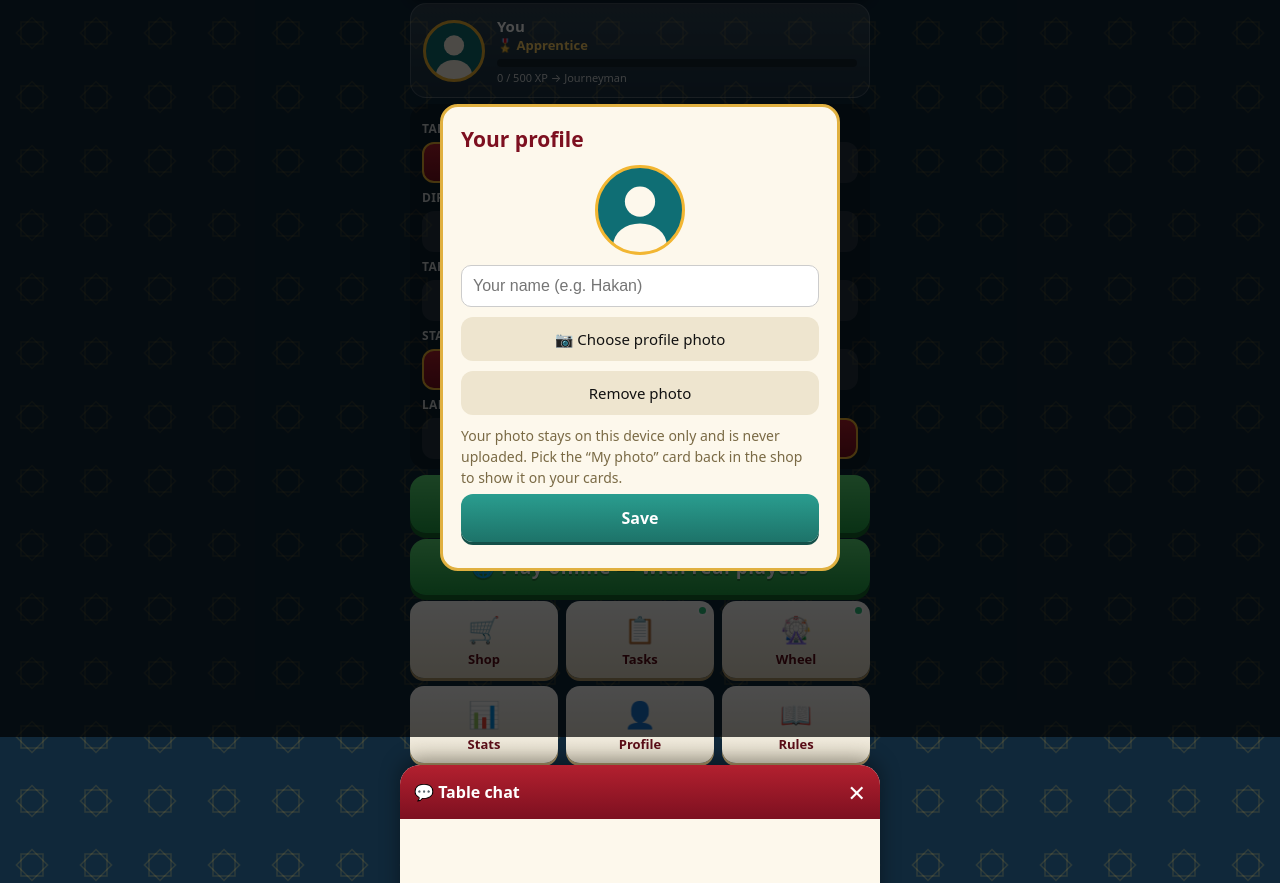
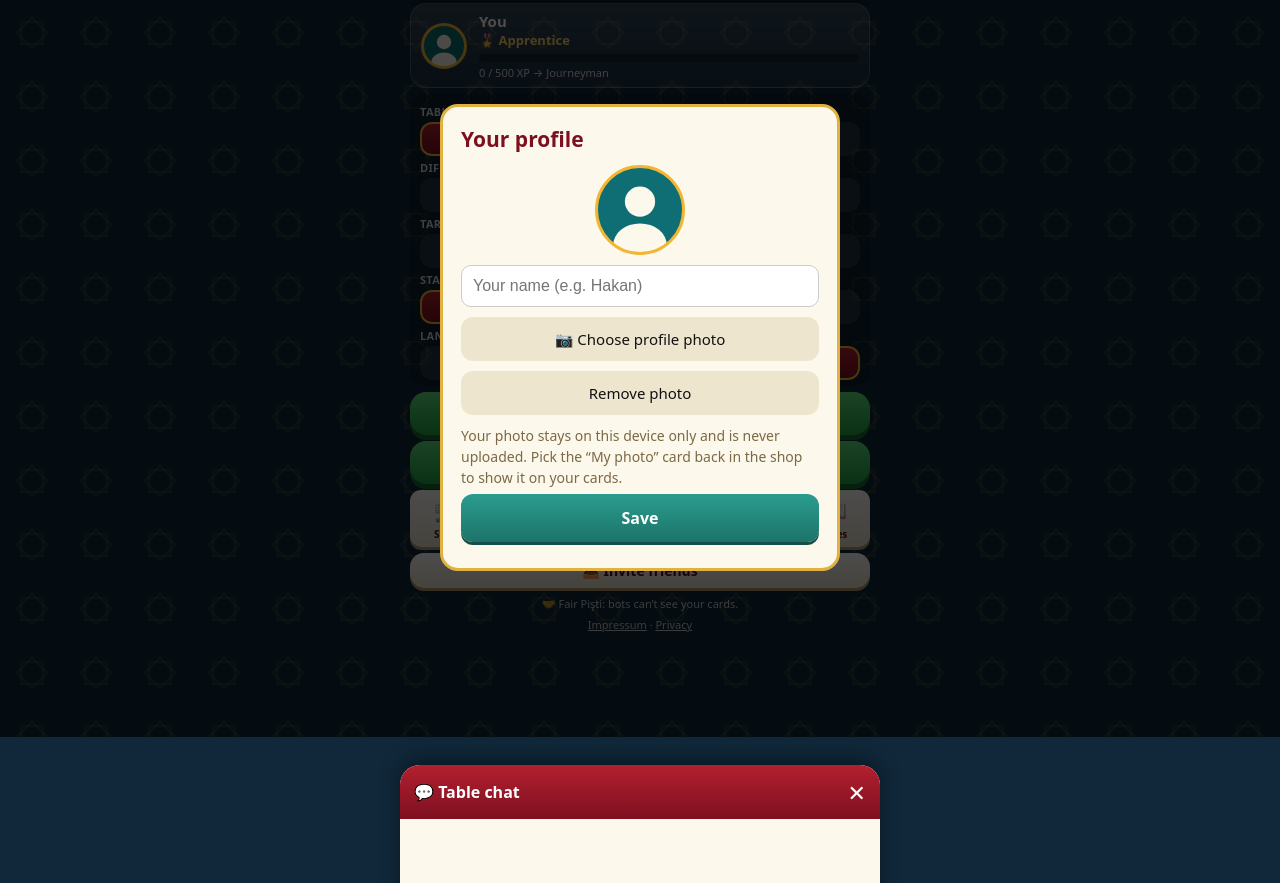
Before and after one commit to pistimasasi/pistimasasi.github.io, a plain HTML site: page index.html in a window 1280 px wide. Shown: the part 63-946 px from the top of the page. After the commit the page ends 800 px from the top, so only its background shows below. Drawn offline with Linux system fonts and the light colour scheme.

Commit message:
Ana menü ve salon da ekrana sabit; sayfa dışarı taşmıyor, menü küçük ekranlarda sıkışıyor
Co-Authored-By: Claude Opus 5.5 <noreply@anthropic.com>
Claude-Session: https://claude.ai/code/session_019bqqMjFcSzoxCkPQDrUN5D

```diff
--- a/index.html
+++ b/index.html
@@ -309,7 +309,18 @@ button{font-family:inherit}
 .lbrow .ln{flex:1;font-weight:700;overflow:hidden;text-overflow:ellipsis;white-space:nowrap}
 .lbrow.me{background:#fff3c4;border-radius:8px}
 /* oyun ekranı: ekrana tam otur, kaydırma yok */
-body.ingame{overflow:hidden;height:100vh;height:100dvh}
+body{overflow:hidden}
+.app{position:fixed;top:0;bottom:0;left:0;right:0;margin:0 auto;height:auto;min-height:0;overflow:hidden;padding-top:max(8px,env(safe-area-inset-top));padding-bottom:max(8px,env(safe-area-inset-bottom))}
+.screen.on{min-height:0}
+#menu.on,#lobby.on{overflow-y:auto;-webkit-overflow-scrolling:touch}
+#lobby .lhead,#lobby .lbar{flex:none}
+/* menü ekrana sığsın */
+.pbtns{display:flex;flex-direction:column;gap:6px}
+body.m1 .pcard{padding:7px 10px}body.m1 .pcard .ava{width:46px;height:46px}body.m1 .panel{padding:6px 10px}body.m1 .plabel{margin:4px 0 3px;font-size:11px}
+body.m1 .seg button{padding:6px 3px;font-size:13px}body.m1 .play,body.m1 .online{padding:10px;font-size:17px}
+body.m1 .tiles{grid-template-columns:repeat(6,1fr);gap:5px}body.m1 .tile{padding:6px 1px;font-size:10px;border-radius:11px}body.m1 .tile span{font-size:21px}
+body.m1 .share{padding:8px;font-size:14px}body.m1 .fair,body.m1 .legal{font-size:11px;padding:0}
+body.m2 .pbtns{display:grid;grid-template-columns:1fr 1fr}body.m2 .play,body.m2 .online{font-size:15px;padding:12px 6px}body.m2 .seg button{padding:5px 2px}body.m2 .xptxt{margin-top:1px;font-size:10px}
 body.ingame .app{position:fixed;top:0;bottom:0;left:0;right:0;margin:0 auto;height:auto;min-height:0;overflow:hidden;padding-top:max(8px,env(safe-area-inset-top));padding-bottom:max(8px,env(safe-area-inset-bottom))}
 body.ingame #game{min-height:0;overflow:hidden}
 body.ingame .midrow{min-height:0}
@@ -370,8 +381,8 @@ body.k2 .deck .card{width:42px;height:58px}body.k2 .felt{min-height:120px}body.k
       <div class="plabel" data-i18n="menu_lang">DİL</div>
       <div class="seg" id="segLang"><button data-v="tr">🇹🇷 Türkçe</button><button data-v="de">🇩🇪 Deutsch</button><button data-v="en">🇬🇧 English</button></div>
     </div>
-    <button class="play" id="playBtn" data-i18n="play">HEMEN OYNA ▶</button>
-    <button class="online" id="onlineBtn" data-i18n="online_btn">🌐 Online oyna — gerçek oyuncularla</button>
+    <div class="pbtns"><button class="play" id="playBtn" data-i18n="play">HEMEN OYNA ▶</button>
+    <button class="online" id="onlineBtn" data-i18n="online_btn">🌐 Online oyna — gerçek oyuncularla</button></div>
     <div class="tiles">
       <button class="tile" id="tShop"><span>🛒</span><b data-i18n="tile_shop">Dükkan</b></button>
       <button class="tile" id="tTasks"><span>📋</span><b data-i18n="tile_tasks">Görevler</b><i class="dot" id="taskDot"></i></button>
@@ -944,16 +955,18 @@ function renderMenu(){
   else{$('mXp').style.width='100%';$('mXpTxt').textContent=`${fmt(SV.xp)} XP · ${t('top_rank')}`;}
   for(const [id,key] of [['segMode','mode'],['segDiff','diff'],['segTarget','target'],['segStake','stake']])
     $(id).querySelectorAll('button').forEach(b=>b.classList.toggle('sel',b.dataset.v===SV.settings[key]));
-  updDots();showCoins();
+  updDots();showCoins();requestAnimationFrame(fitMenu);
 }
 if(!SV.settings.stake)SV.settings.stake='100';
 for(const [id,key] of [['segMode','mode'],['segDiff','diff'],['segTarget','target'],['segStake','stake']])
   $(id).querySelectorAll('button').forEach(b=>b.onclick=()=>{SV.settings[key]=b.dataset.v;save();renderMenu();});
 $('segLang').querySelectorAll('button').forEach(b=>b.onclick=()=>{SV.lang=b.dataset.v;save();applyLang();renderMenu();});
-function showScreen(s){try{scrollTo(0,0);}catch(e){}document.body.classList.toggle('ingame',s==='game');if(s!=='game')document.body.classList.remove('k1','k2');else requestAnimationFrame(()=>fitGame());$('menu').classList.toggle('on',s==='menu');$('game').classList.toggle('on',s==='game');$('lobby').classList.toggle('on',s==='lobby');$('homeBtn').style.display=s==='game'?'':'none';}
+function showScreen(s){try{scrollTo(0,0);}catch(e){}if(s==='menu')requestAnimationFrame(fitMenu);document.body.classList.toggle('ingame',s==='game');if(s!=='game')document.body.classList.remove('k1','k2');else requestAnimationFrame(()=>fitGame());$('menu').classList.toggle('on',s==='menu');$('game').classList.toggle('on',s==='game');$('lobby').classList.toggle('on',s==='lobby');$('homeBtn').style.display=s==='game'?'':'none';}
 function fitGame(reset){const g=$('game');if(!g.classList.contains('on'))return;const b=document.body;if(reset!==false)b.classList.remove('k1','k2');
   for(const k of ['k1','k2']){if(g.scrollHeight<=g.clientHeight+1)break;b.classList.add(k);}}
-addEventListener('resize',()=>requestAnimationFrame(()=>fitGame()));
+function fitMenu(){const m=$('menu');if(!m.classList.contains('on'))return;const b=document.body;b.classList.remove('m1','m2');
+  for(const k of ['m1','m2']){if(m.scrollHeight<=m.clientHeight+1)break;b.classList.add(k);}}
+addEventListener('resize',()=>requestAnimationFrame(()=>{fitGame();fitMenu();}));
 $('playBtn').onclick=()=>newGame();
 $('onlineBtn').onclick=()=>openOnline();
 $('sfxBtn').onclick=()=>SND.toggle();SND.ui();
@@ -1782,7 +1795,7 @@ function onlineBluffMsg(lp,nt){
 
 // ================= BAŞLAT =================
 if(!SV.lang){const nl=(navigator.language||'tr').slice(0,2);SV.lang=['tr','de','en'].includes(nl)?nl:'en';save();}
-applyLang();ensureDaily();applyEquip();showCoins();
+applyLang();ensureDaily();applyEquip();showCoins();requestAnimationFrame(fitMenu);
 if(firstRun)openProfile();else if(!SV.daily.spun)setTimeout(openWheel,600);
 </script>
 <script>if('serviceWorker' in navigator){addEventListener('load',()=>navigator.serviceWorker.register('sw.js').catch(()=>{}));}</script>
--- a/sw.js
+++ b/sw.js
@@ -1,5 +1,5 @@
 // Pişti Masası – basit çevrimdışı önbellek. Online (Supabase) istekleri hiç önbelleğe alınmaz.
-const CACHE = 'pisti-v8';
+const CACHE = 'pisti-v9';
 const FILES = ['./', 'index.html', 'js/supabase.js', 'manifest.webmanifest',
   'icons/icon-192.png', 'icons/icon-512.png', 'icons/icon-maskable-512.png',
   'impressum.html', 'datenschutz.html'];
```
